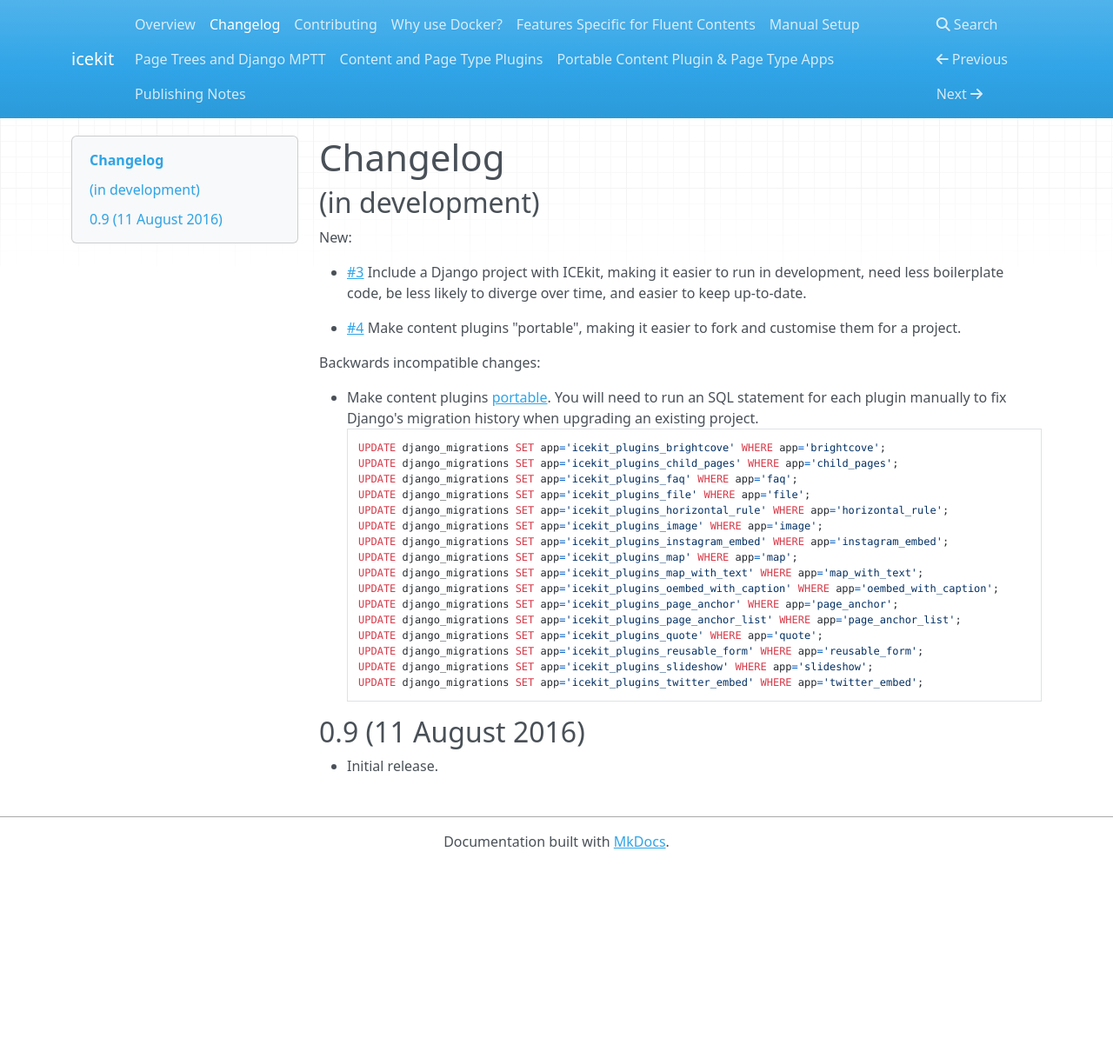
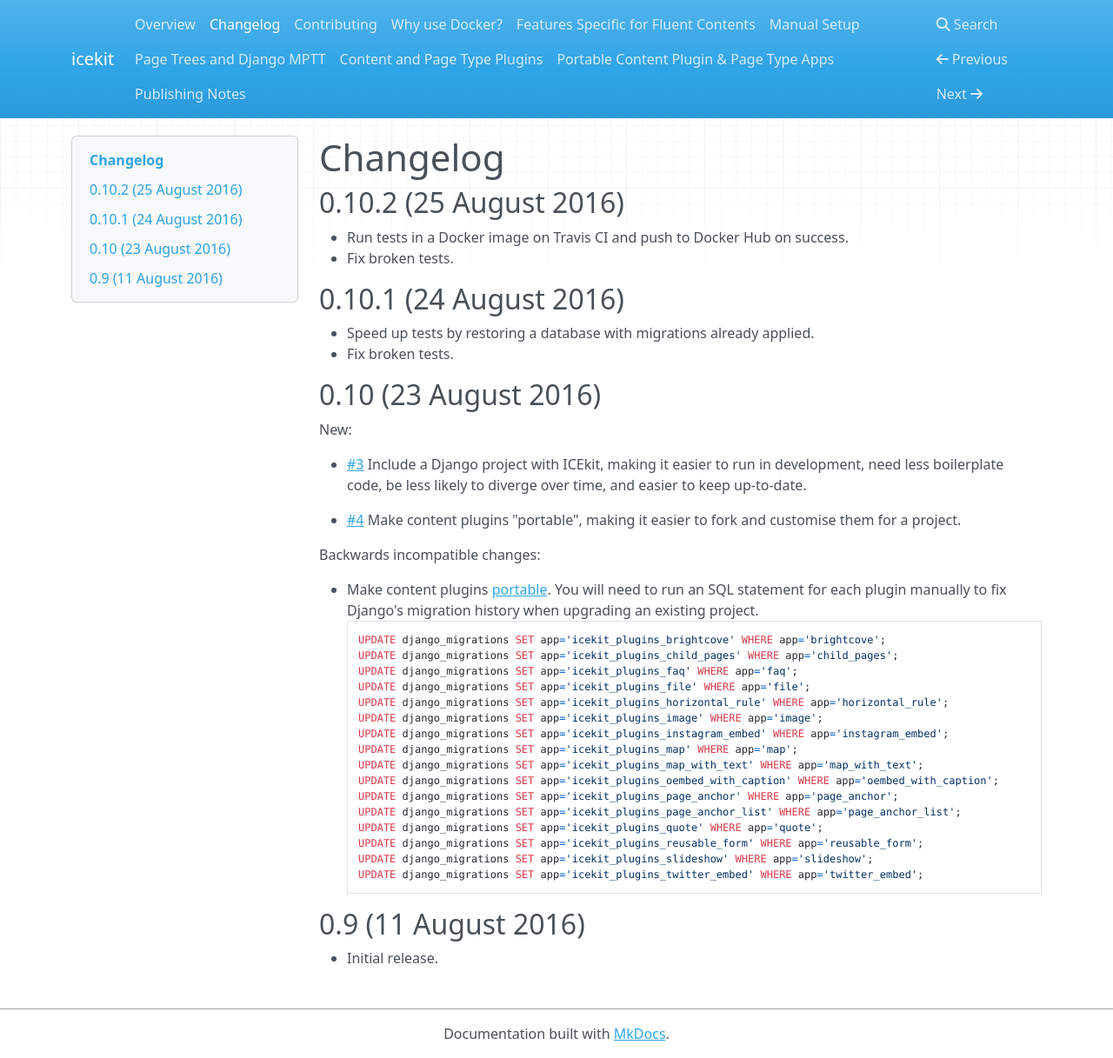
Before and after one commit to ic-labs/django-icekit, an MkDocs documentation site: the page built from docs/changelog.md, in a window 1280 px wide and 1217 px high. Shown: the whole window at 87% size. Built offline with MkDocs 1.6.1, drawn with Linux system fonts in a browser that asks for light colours; nearby versions of some CDN libraries.

Commit message:
Update changelog.

```diff
--- a/docs/changelog.md
+++ b/docs/changelog.md
@@ -1,6 +1,16 @@
 # Changelog
 
-## (in development)
+## 0.10.2 (25 August 2016)
+
+  * Run tests in a Docker image on Travis CI and push to Docker Hub on success.
+  * Fix broken tests.
+
+## 0.10.1 (24 August 2016)
+
+  * Speed up tests by restoring a database with migrations already applied.
+  * Fix broken tests.
+
+## 0.10 (23 August 2016)
 
 New:
 
```
